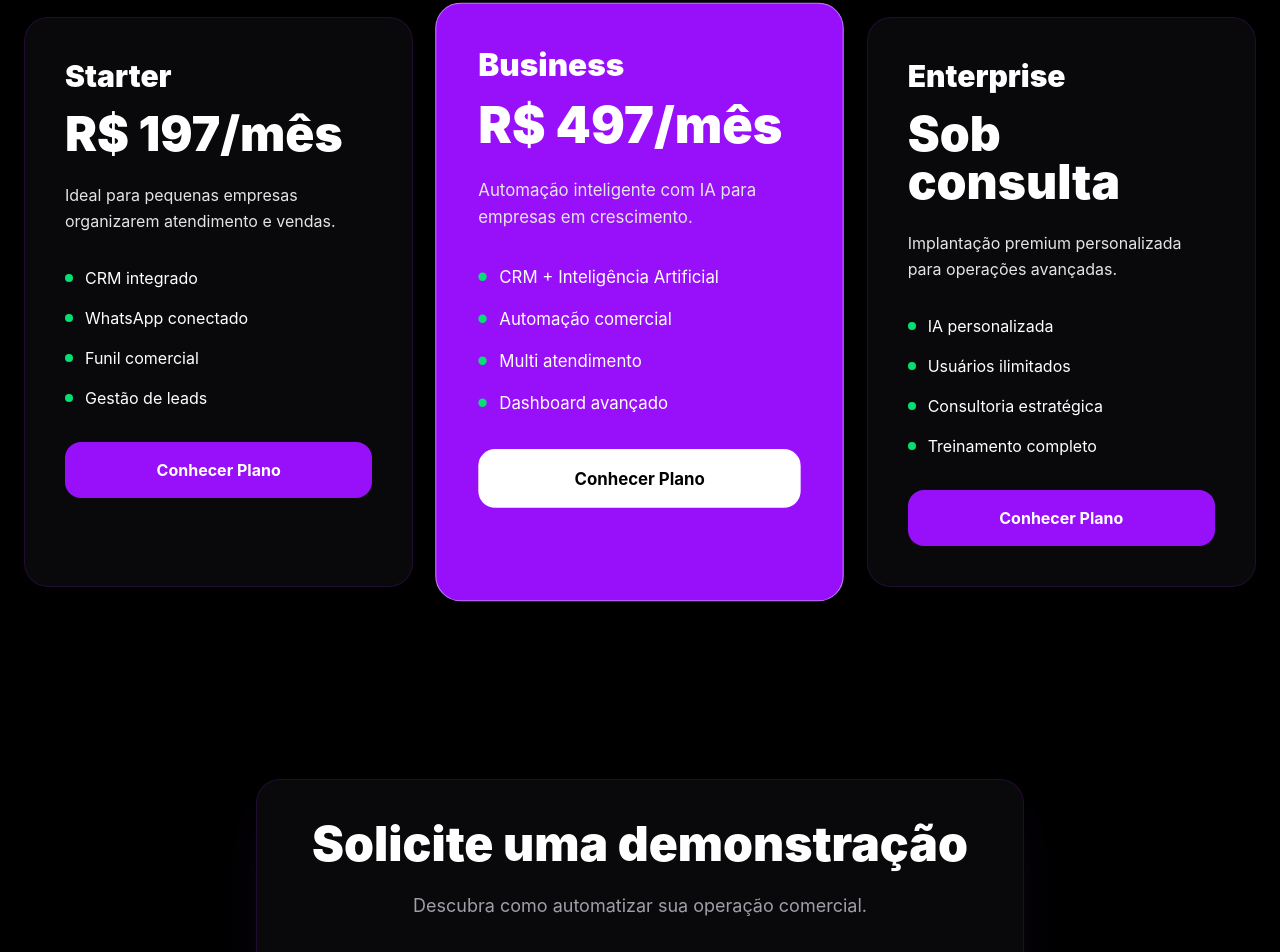
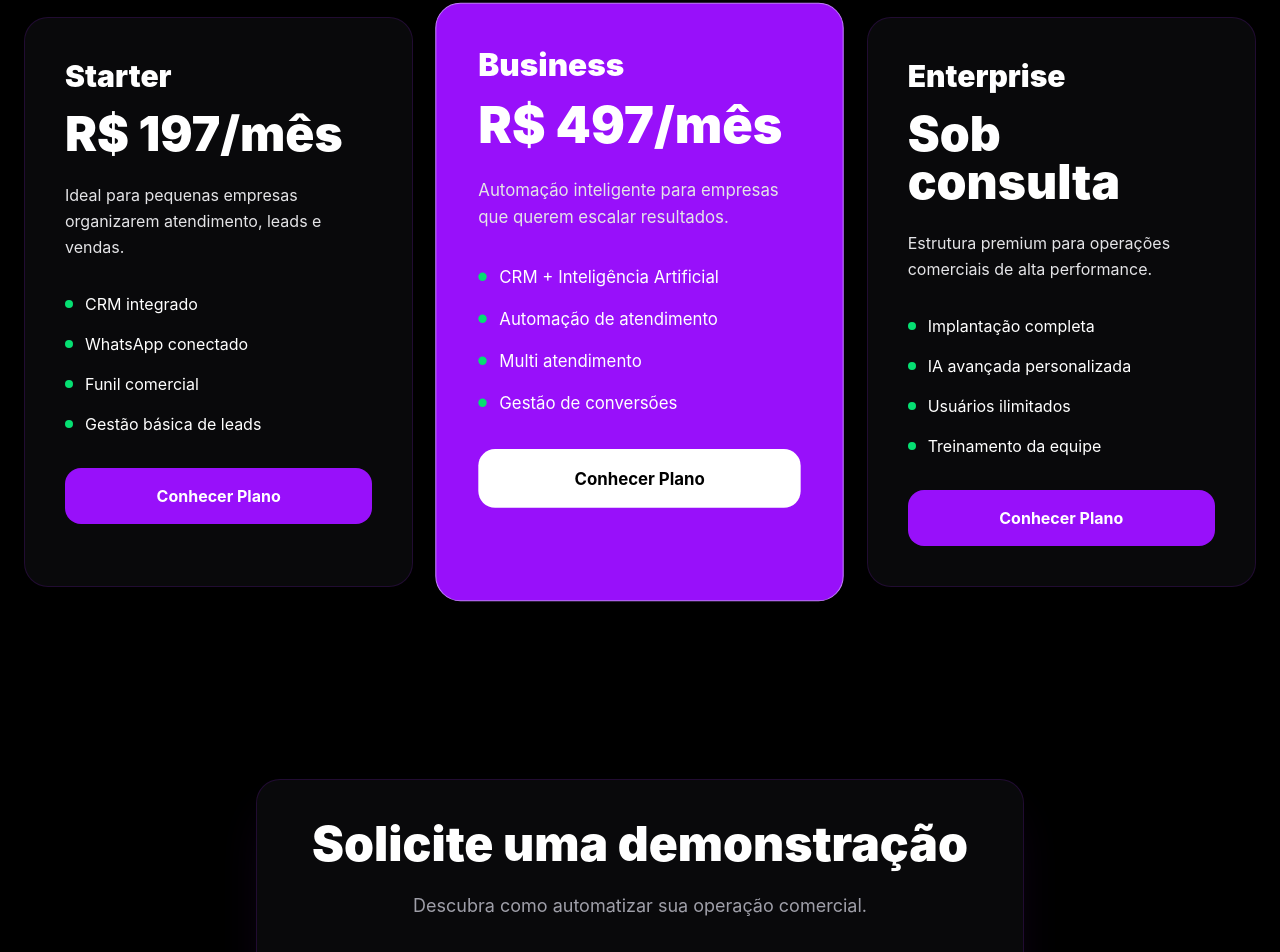
Before and after one commit to charlindiego-bot/chileno-systems, a React (Vite) app: page / in a window 1280 px wide. Shown: the part 2509-3461 px from the top of the page. Built offline with nearby package versions, Linux system fonts and the light colour scheme.

Commit message:
Corrigido expandir detalhes dos planos

```diff
--- a/src/App.jsx
+++ b/src/App.jsx
@@ -31,21 +31,26 @@ export default function App() {
     popular: false,
 
     description:
-        'Ideal para pequenas empresas organizarem atendimento e vendas.',
+      'Ideal para pequenas empresas organizarem atendimento, leads e vendas.',
 
     features: [
       'CRM integrado',
       'WhatsApp conectado',
       'Funil comercial',
-        'Gestão de leads',
+      'Gestão básica de leads',
     ],
 
     details: [
-        'CRM completo',
-        'Pipeline de vendas',
-        'Controle de clientes',
+      'CRM completo com cadastro de clientes',
+      'Pipeline de vendas visual',
+      'WhatsApp integrado',
+      'Controle de oportunidades',
+      'Gestão de tarefas',
       'Dashboard comercial',
-        'WhatsApp integrado',
+      'Maior organização operacional',
+      'Menos perda de leads',
+      'Atendimento mais rápido',
+      'Visão completa das negociações',
     ],
   },
 
@@ -56,21 +61,27 @@ export default function App() {
     popular: true,
 
     description:
-        'Automação inteligente com IA para empresas em crescimento.',
+      'Automação inteligente para empresas que querem escalar resultados.',
 
     features: [
       'CRM + Inteligência Artificial',
-        'Automação comercial',
+      'Automação de atendimento',
       'Multi atendimento',
-        'Dashboard avançado',
+      'Gestão de conversões',
     ],
 
     details: [
+      'CRM avançado',
+      'WhatsApp multi usuários',
+      'Automação de mensagens',
+      'Distribuição automática de leads',
       'Atendimento com IA',
-        'Distribuição automática de leads',
-        'Automação WhatsApp',
+      'Funis inteligentes',
       'Relatórios avançados',
-        'Fluxos inteligentes',
+      'Escalabilidade comercial',
+      'Atendimento automatizado',
+      'Redução operacional',
+      'Mais conversão de vendas',
     ],
   },
 
@@ -81,21 +92,27 @@ export default function App() {
     popular: false,
 
     description:
-        'Implantação premium personalizada para operações avançadas.',
+      'Estrutura premium para operações comerciais de alta performance.',
 
     features: [
-        'IA personalizada',
+      'Implantação completa',
+      'IA avançada personalizada',
       'Usuários ilimitados',
-        'Consultoria estratégica',
-        'Treinamento completo',
+      'Treinamento da equipe',
     ],
 
     details: [
-        'Implantação estratégica',
-        'Integrações avançadas',
-        'Fluxos personalizados',
-        'Suporte premium',
+      'Implantação completa',
+      'IA personalizada',
+      'Fluxos avançados',
+      'Integrações sob medida',
       'Treinamento da equipe',
+      'Suporte estratégico',
+      'Consultoria comercial',
+      'Operação profissional',
+      'Escalabilidade total',
+      'Redução de custos',
+      'Aumento de produtividade',
     ],
   },
 ]
```
Lines whose indentation alone changed are shown as unchanged.
